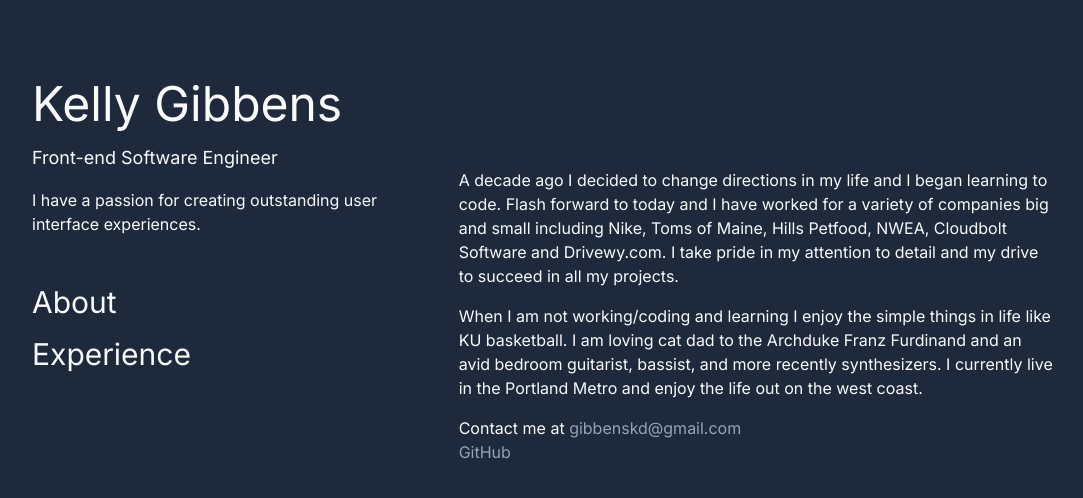
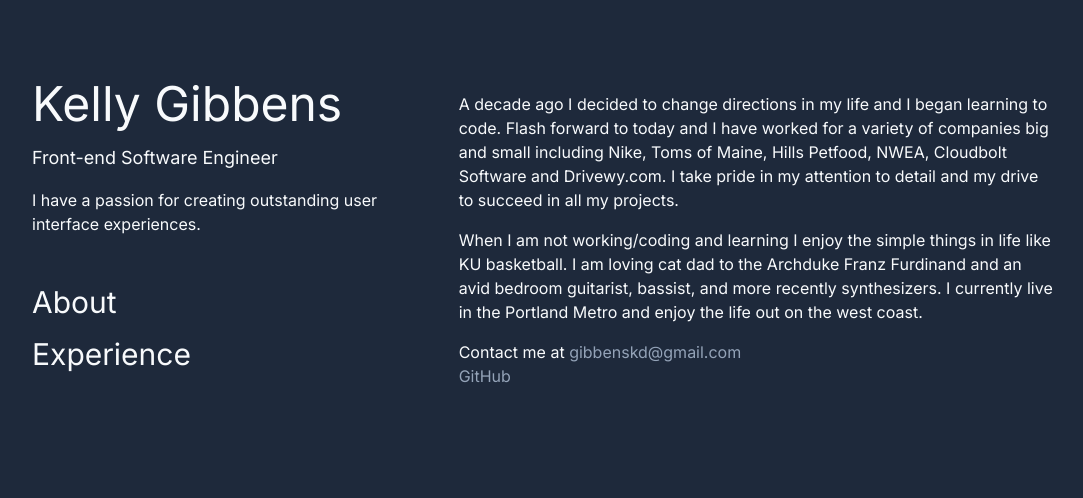
Before and after one commit to kdGibbens/gibbens.me, a Next.js app: page / in a window 1280 px wide. Shown: the top 498 px of the page, without its empty margins (64-1147 px from the left). Built offline with nearby package versions, Linux system fonts and the light colour scheme.

Commit message:
style updates

```diff
--- a/src/app/page.tsx
+++ b/src/app/page.tsx
@@ -1,7 +1,7 @@
 import Image from 'next/image';
 const Home = () => {
   return (
-    <section className="md:basis-2/3 lg:pt-20">
+    <div className="md:basis-2/3 lg:pt-1">
       <p className="md:px-8 py-2 text-slate-50">
         A decade ago I decided to change directions in my life and I began
         learning to code. Flash forward to today and I have worked for a variety
@@ -32,7 +32,7 @@ const Home = () => {
           GitHub
         </a>
       </p>
-    </section>
+    </div>
   );
 };
 
--- a/src/components/NavBar.tsx
+++ b/src/components/NavBar.tsx
@@ -1,6 +1,6 @@
-"use client";
-import Link from "next/link";
-import { useSelectedLayoutSegment } from "next/navigation";
+'use client';
+import Link from 'next/link';
+import { useSelectedLayoutSegment } from 'next/navigation';
 
 type LinkType = {
   url: string;
@@ -11,12 +11,11 @@ type LinkType = {
 const NavBar = () => {
   const segment = useSelectedLayoutSegment();
   const links: LinkType[] = [
-    { url: "/", label: "About", id: 0 },
-    { url: "/experience", label: "Experience", id: 1 },
+    { url: '/', label: 'About', id: 0 },
+    { url: '/experience', label: 'Experience', id: 1 },
   ];
 
   return (
-    <header>
     <nav>
       <ul className="flex md:flex-col justify-evenly">
         {links.map((link) => (
@@ -24,7 +23,7 @@ const NavBar = () => {
             key={link.id}
             href={link.url}
             className={`text-slate-50  text-xl md:text-3xl ${
-                link.url === segment ? "text-slate-500" : "text-slate-50"
+              link.url === segment ? 'text-slate-500' : 'text-slate-50'
             } hover:text-slate-300 pt-2 pb-2`}
           >
             {link.label}
@@ -32,7 +31,6 @@ const NavBar = () => {
         ))}
       </ul>
     </nav>
-    </header>
   );
 };
 
```
Lines whose indentation alone changed are shown as unchanged.
